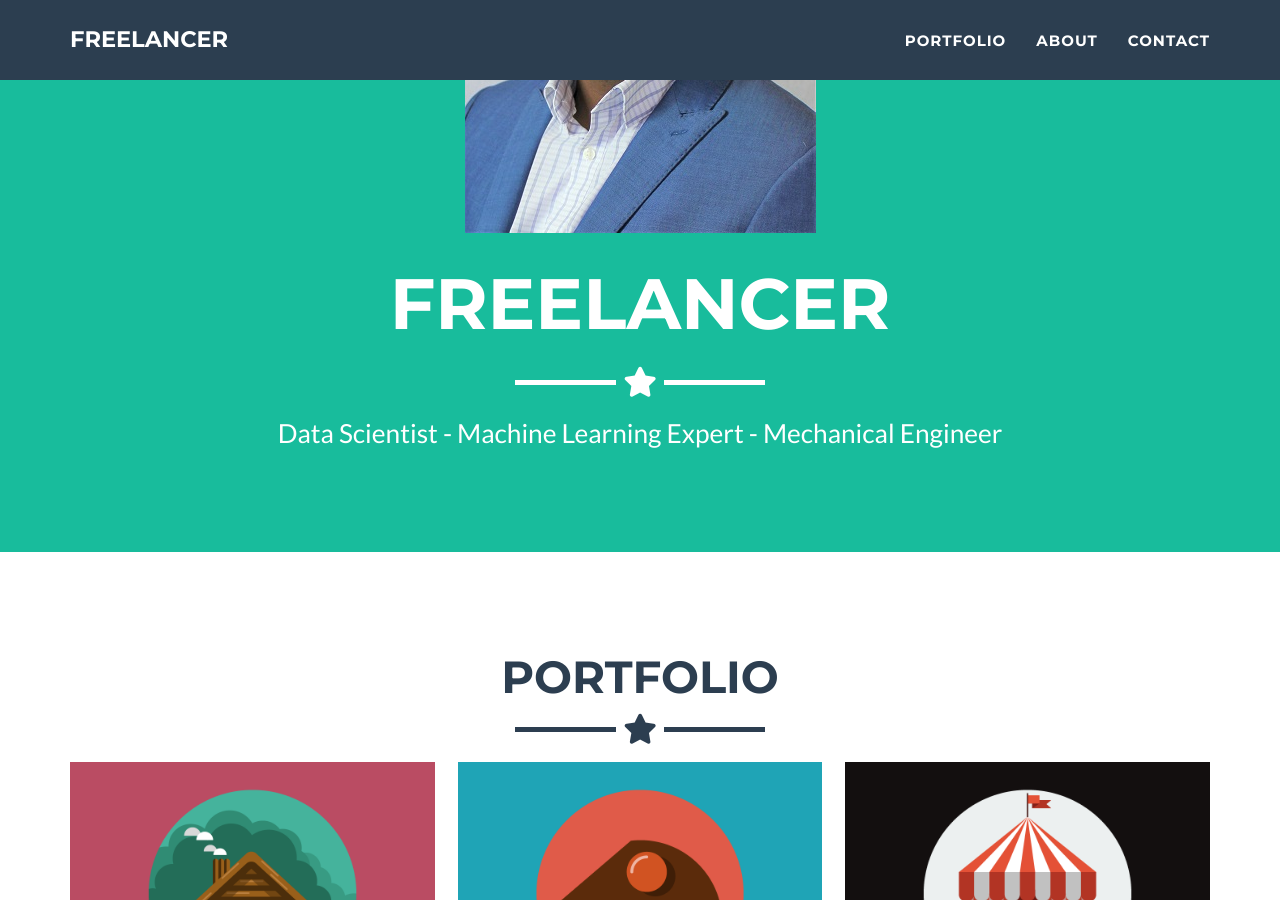
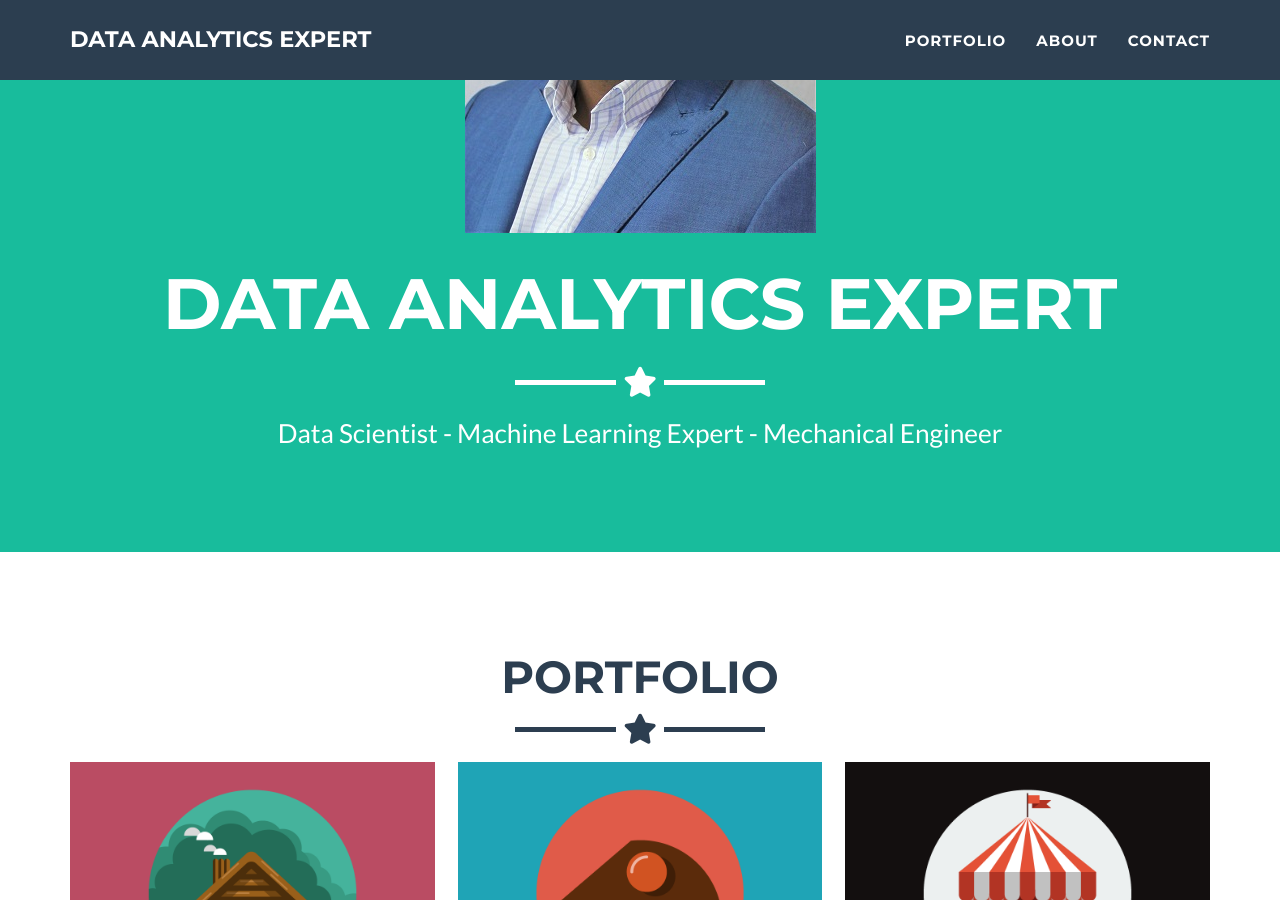
Before and after one commit to abbey2017/abbey2017.github.io, a Jekyll site: the page built from _posts/2014-07-18-project-1.markdown, in a window 1280 px wide and 900 px high, scrolled down 422 px. Built offline with Jekyll 4.4.1, drawn with Linux system fonts in a browser that asks for light colours.

Commit message:
Update _config.yml

```diff
--- a/_config.yml
+++ b/_config.yml
@@ -1,5 +1,5 @@
 # Site settings
-title: Freelancer
+title: Data Analytics Expert
 email: abbeylincon2007@yahoo.com
 url: https://abbey2017.github.io/
 description: "Write an awesome description for your new site here. You can edit this line in _config.yml. It will appear in your document head meta (for Google search results) and in your feed.xml site description."
```
